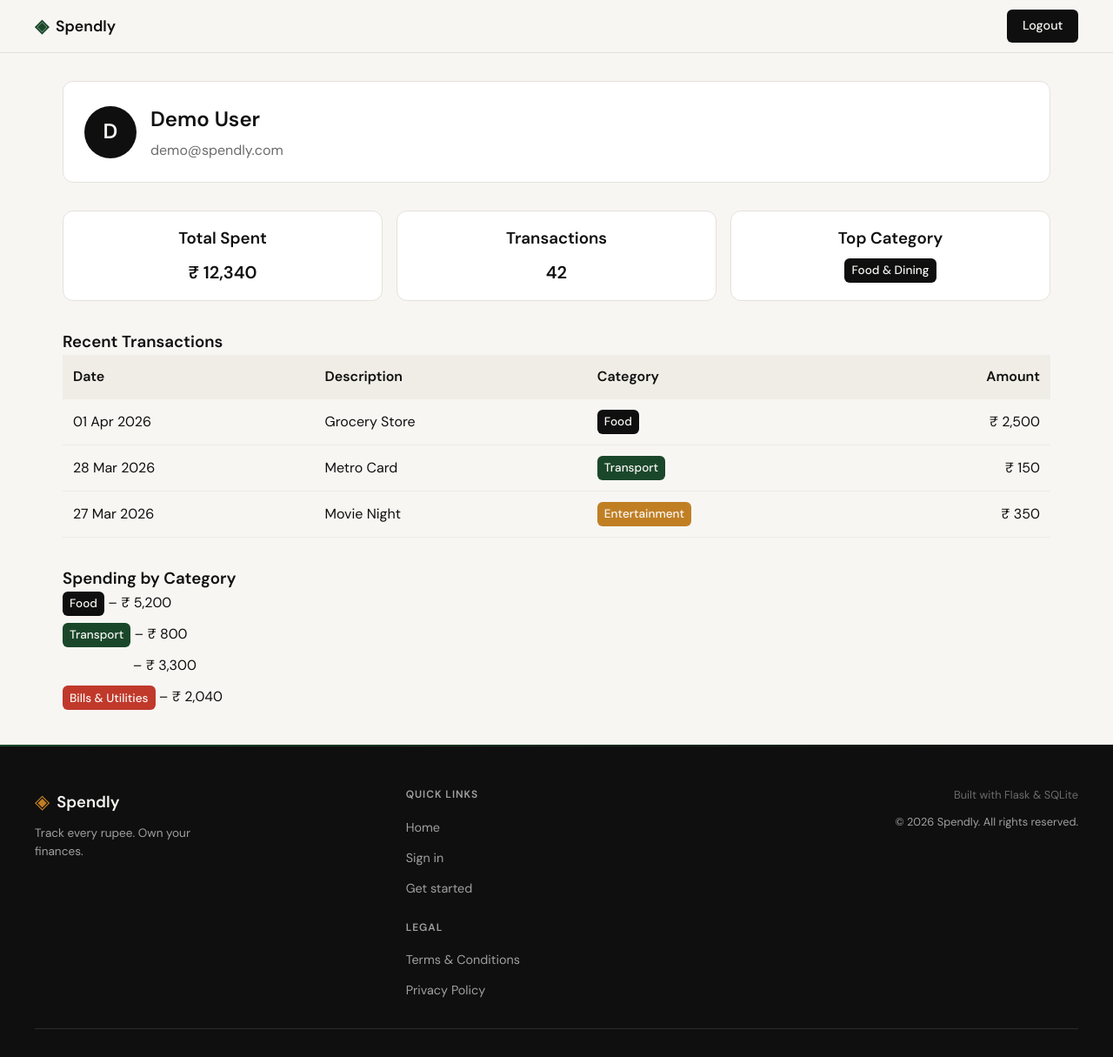
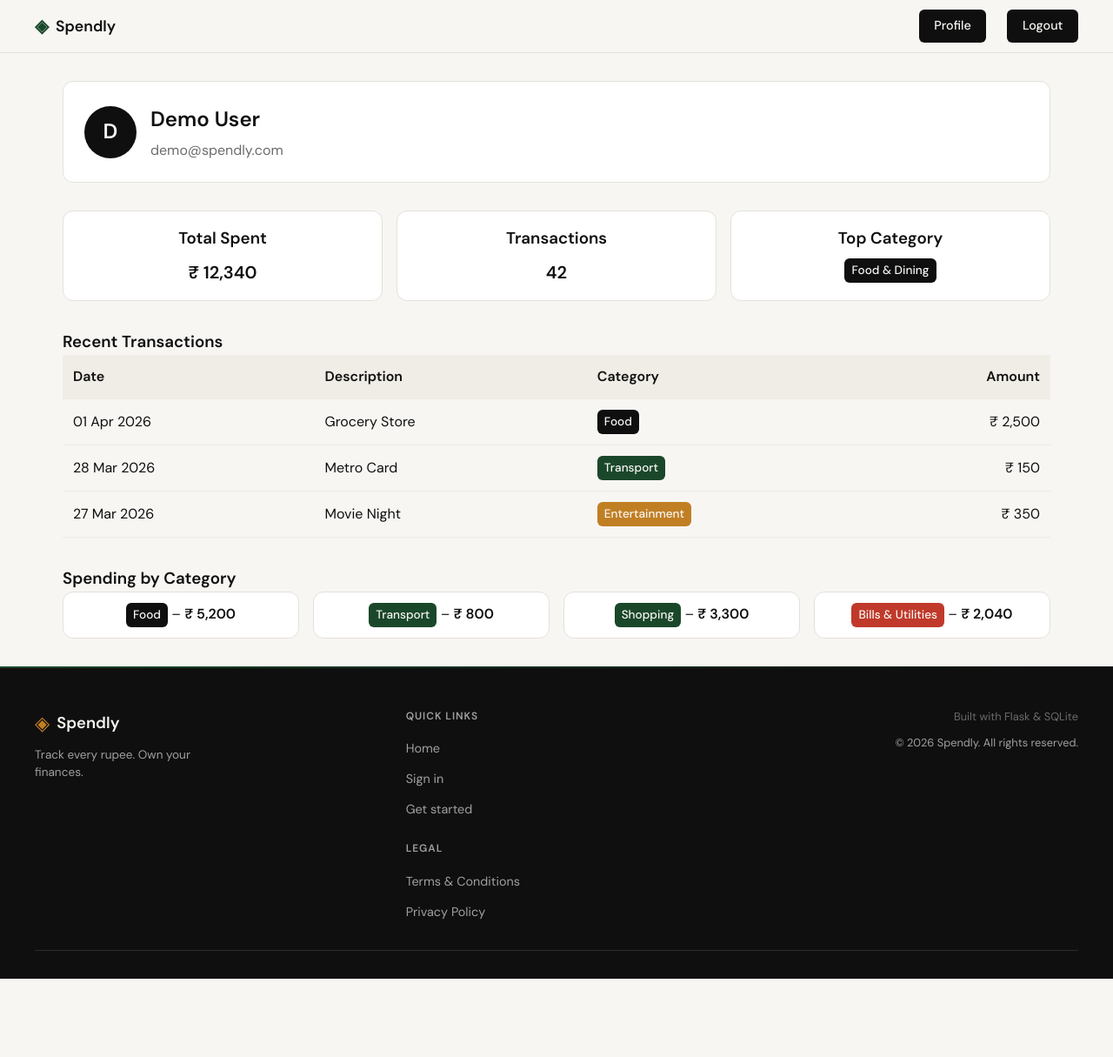
Before and after one commit to shivamparekh-06/spendly, a Flask app: page /profile in a window 1280 px wide. Shown: the whole page at 87% size. After the commit the page ends 1125 px from the top, so only its background shows below. Run offline with Flask 3, Linux system fonts and the light colour scheme; a user stored in the database is signed in.

Commit message:
profie-edit

```diff
--- a/static/css/style.css
+++ b/static/css/style.css
@@ -606,7 +606,7 @@ a { color: inherit; text-decoration: none; }
 .badge-food { background: var(--color-primary); }
 .badge-transport { background: var(--color-secondary); }
 .badge-entertainment { background: var(--accent-2); }
-.badge-shopping { background: var(--color-accent); }
+.badge-shopping { background: var(--accent); }
 .badge-bills { background: var(--danger); }
 
 .tx-table {
--- a/templates/base.html
+++ b/templates/base.html
@@ -20,6 +20,7 @@
             </a>
             <div class="nav-links">
                 {% if current_user.is_authenticated %}
+                    <a href="{{ url_for('profile') }}" class="nav-cta">Profile</a>
                     <a href="{{ url_for('logout') }}" class="nav-cta">Logout</a>
                 {% else %}
                     <a href="{{ url_for('login') }}">Sign in</a>
--- a/templates/profile.html
+++ b/templates/profile.html
@@ -66,12 +66,26 @@
   <!-- Category Breakdown -->
   <section class="category-section">
     <h3>Spending by Category</h3>
-    <ul class="category-list">
-      <li><span class="badge badge-food">Food</span> – ₹ 5,200</li>
-      <li><span class="badge badge-transport">Transport</span> – ₹ 800</li>
-      <li><span class="badge badge-shopping">Shopping</span> – ₹ 3,300</li>
-      <li><span class="badge badge-bills">Bills &amp; Utilities</span> – ₹ 2,040</li>
-    </ul>
+    <style>
+      .category-grid {
+        display: grid;
+        grid-template-columns: repeat(auto-fit, minmax(150px, 1fr));
+        gap: 1rem;
+      }
+      .category-card {
+        background: var(--color-surface);
+        border: 1px solid var(--color-border);
+        border-radius: var(--radius-md);
+        padding: 0.75rem 1rem;
+        text-align: center;
+      }
+    </style>
+    <div class="category-grid">
+      <div class="category-card"><span class="badge badge-food">Food</span> – <strong>₹ 5,200</strong></div>
+      <div class="category-card"><span class="badge badge-transport">Transport</span> – <strong>₹ 800</strong></div>
+      <div class="category-card"><span class="badge badge-shopping">Shopping</span> – <strong>₹ 3,300</strong></div>
+      <div class="category-card"><span class="badge badge-bills">Bills &amp; Utilities</span> – <strong>₹ 2,040</strong></div>
+    </div>
   </section>
 </div>
 {% endblock %}
```
Also changed, not shown: spendly.db.
